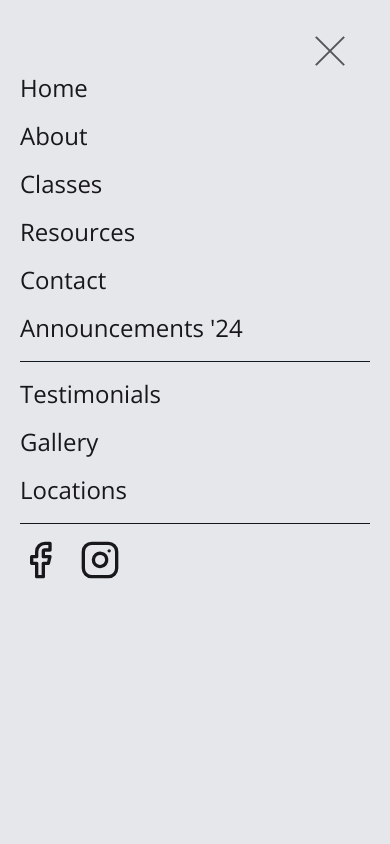
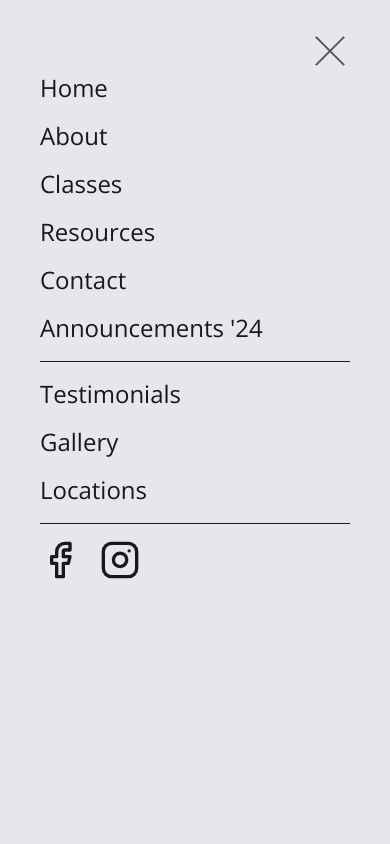
Before and after one commit to kailafitz/eileen-fitzgerald-school, a Next.js app: page / in a window 390 px wide. Both pictures are taken after a click on the button 330 px from the left and 52 px from the top of the page. Shown: the top 844 px of the page. Built offline with nearby package versions, Linux system fonts and the light colour scheme.

Commit message:
Mobile menu container

```diff
--- a/components/custom/mobileMenu.tsx
+++ b/components/custom/mobileMenu.tsx
@@ -21,7 +21,7 @@ const MobileMenu = () => {
         </div>
       </SheetTrigger>
       <SheetContent>
-        <div className="flex flex-col justify-start space-y-4 p-5 text-secondary-foreground">
+        <div className="flex flex-col justify-start space-y-4 text-secondary-foreground pt-5">
           {links.map((link, i) => (
             <SheetClose asChild key={`${link.label}_${i}_mobile`}>
               <Link href={link.link} className="text-2xl hover:underline">
--- a/components/ui/sheet.tsx
+++ b/components/ui/sheet.tsx
@@ -73,8 +73,9 @@ const SheetContent = React.forwardRef<
           </div>
           <span className="sr-only">Close</span>
         </SheetPrimitive.Close>
+
+        {children}
       </Container>
-      {children}
     </SheetPrimitive.Content>
   </SheetPortal>
 ));
```
